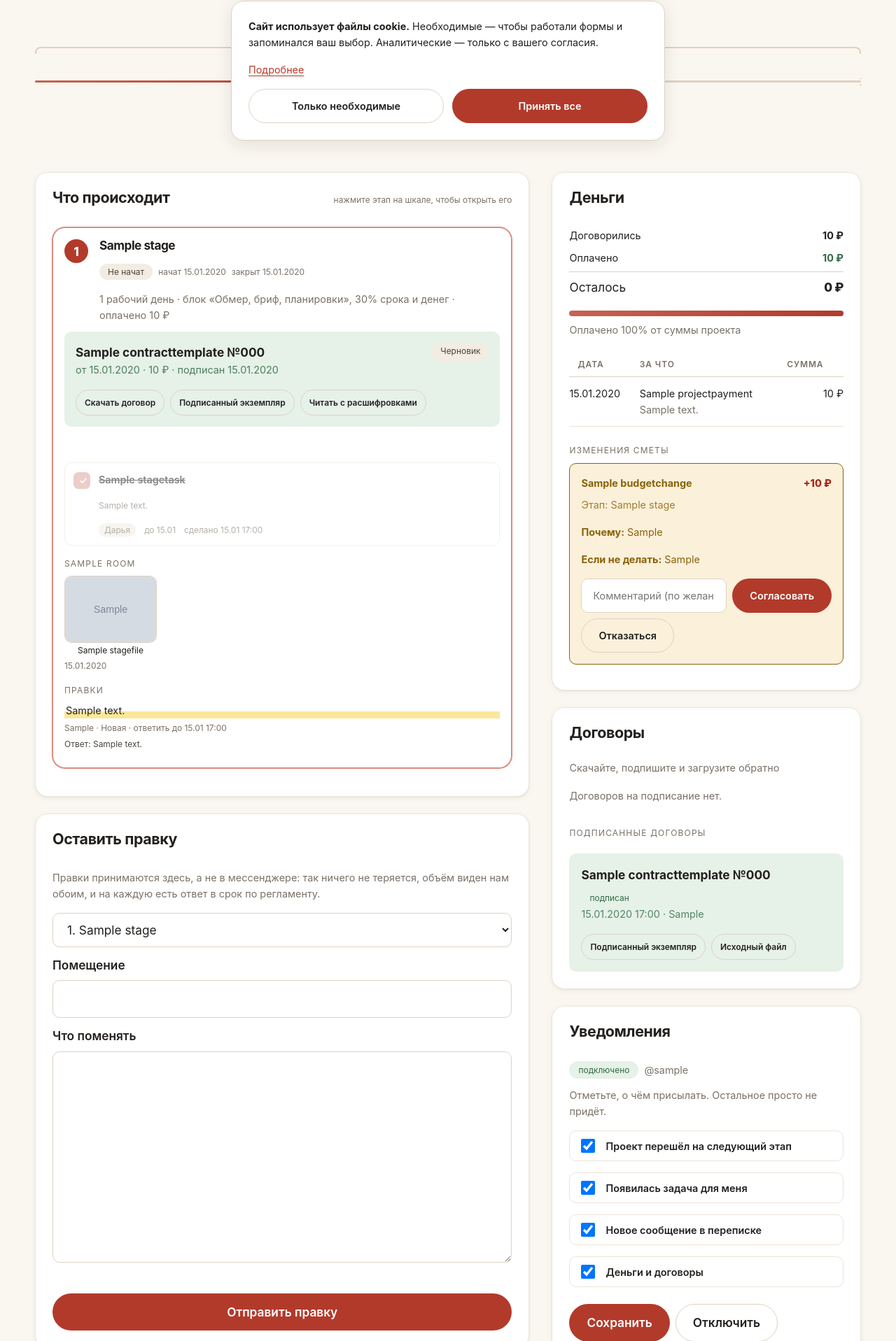
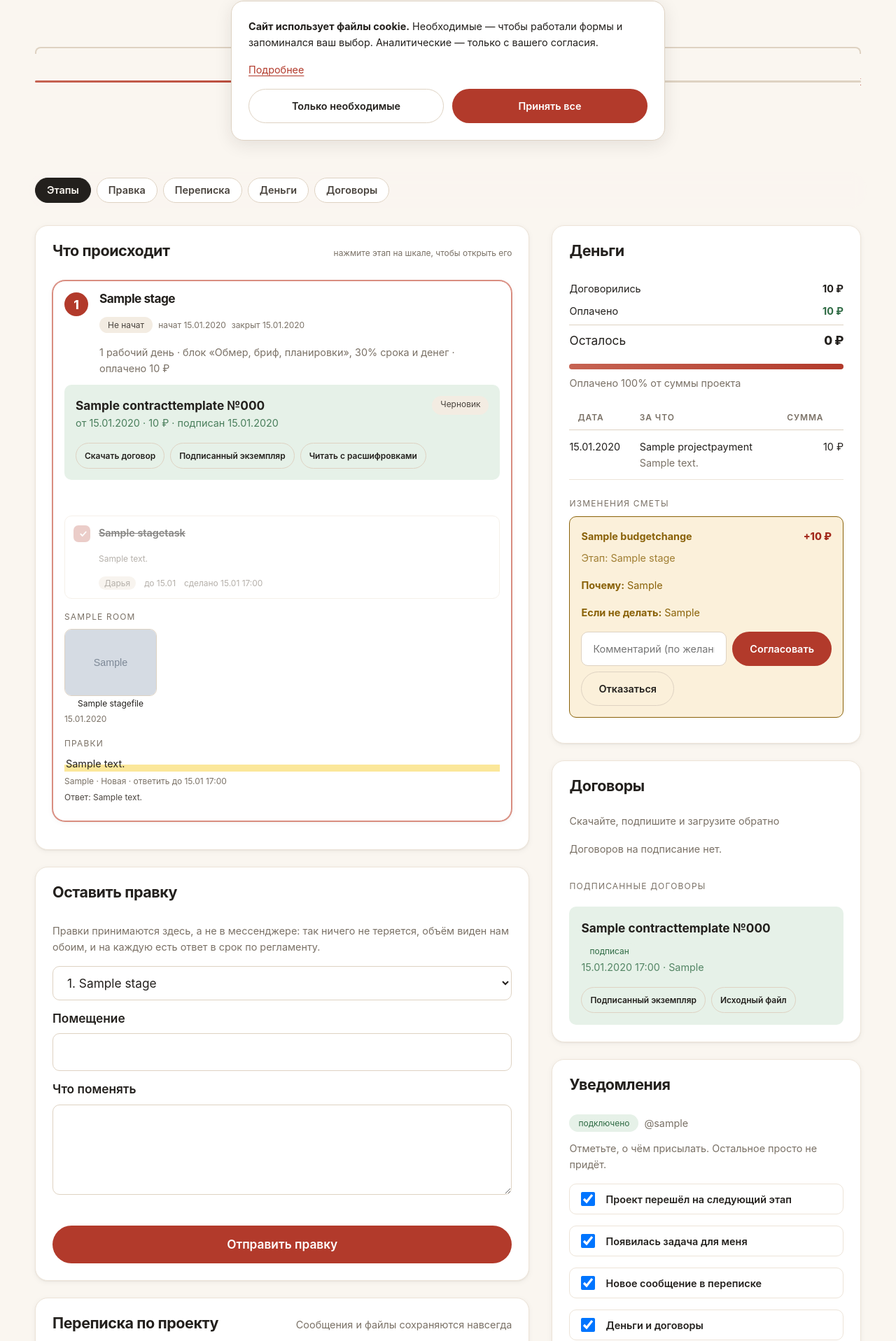
Before and after one commit to AntonSergeevich/architectural_system, a Django app: page /cabinet/moy-proekt/ in a window 1280 px wide. Shown: the part 583-2500 px from the top of the page at 70% size. Run offline with Django 5.2, Linux system fonts and the light colour scheme; a user stored in the database is signed in; tables that the repository leaves empty hold one stand-in row (values such as "Sample post"); grey boxes marked "Sample" are stand-in pictures; data that the repository does not hold is empty.

Commit message:
Оглавление на странице проекта
Под шапкой прилипает строка «Этапы · Правка · Переписка · Деньги ·
Договоры»: один тап до нужного раздела, раздел на экране подсвечен.
Строка листается вбок сама по себе, не сбивая прокрутку страницы.
Высота шапки передаётся в CSS-переменную, раздел после прыжка не
прячется под шапкой. Поле правки у заказчика стало ниже — пустое поле
во весь экран выглядело как просьба написать сочинение.

Co-Authored-By: Claude Opus 5.5 <noreply@anthropic.com>
Claude-Session: https://claude.ai/code/session_01WLBc9pM9UDZYE8U96rt4Nm

```diff
--- a/static/css/cabinet.css
+++ b/static/css/cabinet.css
@@ -1236,3 +1236,33 @@ html.is-moving-lead, html.is-moving-lead body {
 @media (max-width: 699px) and (prefers-reduced-motion: reduce) {
   .tabbar__sheet { animation: none; }
 }
+
+/* --- Оглавление проекта ----------------------------------------------------
+   Липкое, под шапкой сайта. Листается вбок, если разделы не помещаются. */
+.jump {
+  position: sticky; top: var(--header-h, 72px); z-index: 30;
+  display: flex; gap: var(--gap-2);
+  margin: 0 calc(-1 * var(--gap-2)) var(--gap-5);
+  padding: var(--gap-2);
+  overflow-x: auto; scrollbar-width: none;
+  background: color-mix(in srgb, var(--paper) 90%, transparent);
+  -webkit-backdrop-filter: blur(10px); backdrop-filter: blur(10px);
+  border-radius: var(--radius-pill);
+}
+.jump::-webkit-scrollbar { display: none; }
+.jump a {
+  flex: none; display: inline-flex; align-items: center; gap: 6px;
+  min-height: 36px; padding: 0 var(--gap-4);
+  border: 1px solid var(--line); border-radius: var(--radius-pill);
+  background: var(--surface); color: var(--ink-2);
+  font-size: var(--step--1); font-weight: 600; text-decoration: none;
+  transition: background .18s var(--ease), color .18s var(--ease), border-color .18s var(--ease);
+}
+.jump a:hover { border-color: var(--brand-300); color: var(--ink); }
+.jump a.is-here { background: var(--ink); border-color: var(--ink); color: var(--paper); }
+/* Раздел, к которому прыгнули, не прячется под шапкой и оглавлением. */
+.cab .panel[id] { scroll-margin-top: calc(var(--header-h, 72px) + 64px); }
+
+/* Поле правки не во весь экран: высокое пустое поле на телефоне
+   выглядело так, будто от заказчика ждут сочинение. */
+#revision textarea { min-height: 7.5em; height: 7.5em; }
--- a/static/js/app.js
+++ b/static/js/app.js
@@ -51,6 +51,15 @@
   // Только если человек не просил убрать анимации. И только как украшение:
   // без JS и при reduce-motion всё видно сразу, ничего не прячется навсегда.
   var reduce = window.matchMedia('(prefers-reduced-motion: reduce)').matches;
+
+  // Высота шапки — в переменную: под ней прилипают оглавления страниц,
+  // а шапка на узком экране и при крупном шрифте бывает разной высоты.
+  var header = document.querySelector('.header');
+  function headerHeight() {
+    if (header) document.documentElement.style.setProperty('--header-h', header.offsetHeight + 'px');
+  }
+  headerHeight();
+  window.addEventListener('resize', headerHeight);
   var revealables = document.querySelectorAll('[data-reveal]');
   if (revealables.length && window.IntersectionObserver && !reduce) {
     var observer = new IntersectionObserver(function (entries) {
--- a/static/js/cabinet.js
+++ b/static/js/cabinet.js
@@ -1028,4 +1028,32 @@
       }
     });
   }
+
+  // --- Оглавление проекта: какой раздел сейчас на экране -------------------
+  var jump = document.querySelector('[data-jump]');
+  if (jump && 'IntersectionObserver' in window) {
+    var links = {};
+    jump.querySelectorAll('a[href^="#"]').forEach(function (a) { links[a.hash.slice(1)] = a; });
+    var visible = {};
+    var spy = new IntersectionObserver(function (entries) {
+      entries.forEach(function (en) { visible[en.target.id] = en.isIntersecting; });
+      // Подсвечиваем первый по порядку видимый раздел — тот, что выше.
+      var here = Object.keys(links).filter(function (id) { return visible[id]; })[0];
+      Object.keys(links).forEach(function (id) {
+        links[id].classList.toggle('is-here', id === here);
+        if (id === here && jump.scrollWidth > jump.clientWidth) {
+          // Прокручиваем только саму строку, а не страницу: scrollIntoView
+          // сбил бы плавную прокрутку страницы, которую запустил тап.
+          jump.scrollTo({
+            left: links[id].offsetLeft - (jump.clientWidth - links[id].offsetWidth) / 2,
+            behavior: reduceMotion ? 'auto' : 'smooth'
+          });
+        }
+      });
+    }, { rootMargin: '-40% 0px -50% 0px' });
+    Object.keys(links).forEach(function (id) {
+      var el = document.getElementById(id);
+      if (el) spy.observe(el);
+    });
+  }
 })();
--- /dev/null
+++ b/templates/cabinet/_jump.html
@@ -0,0 +1,17 @@
+{% comment %}
+  Оглавление страницы проекта — липкая строка под шапкой.
+
+  Страница проекта длинная: этапы, переписка, деньги, договоры. На
+  телефоне до договоров — восемь экранов прокрутки, и человек, который
+  зашёл посмотреть оплату, листает мимо всего остального. Здесь — один
+  тап. Подсвечен раздел, который сейчас на экране.
+
+  Без JavaScript это обычные ссылки на якоря — работают так же.
+{% endcomment %}
+<nav class="jump" aria-label="Разделы страницы" data-jump>
+  <a href="#stages">Этапы</a>
+  {% if revision %}<a href="#revision">Правка</a>{% endif %}
+  <a href="#chat">Переписка</a>
+  <a href="#money">Деньги</a>
+  <a href="#contracts">Договоры</a>
+</nav>
--- a/templates/cabinet/my_project.html
+++ b/templates/cabinet/my_project.html
@@ -64,6 +64,7 @@
 {% endif %}
 
 {% include "cabinet/_rail.html" %}
+{% include "cabinet/_jump.html" with revision=True %}
 
 <div class="cabgrid">
   <div class="cabgrid__main">
--- a/templates/cabinet/project.html
+++ b/templates/cabinet/project.html
@@ -21,6 +21,7 @@
 
 {% comment %} Шкала: где мы. Дальше — что делаем. {% endcomment %}
 {% include "cabinet/_rail.html" %}
+{% include "cabinet/_jump.html" %}
 
 <div class="cabgrid">
   <div class="cabgrid__main">
```
Also changed, not shown: docs/09-кабинет.md (+5 -0 lines).
